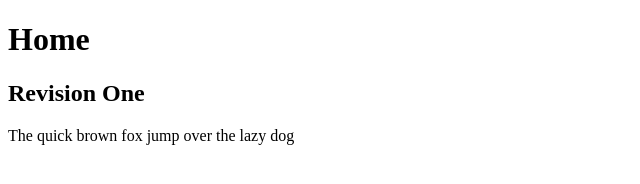
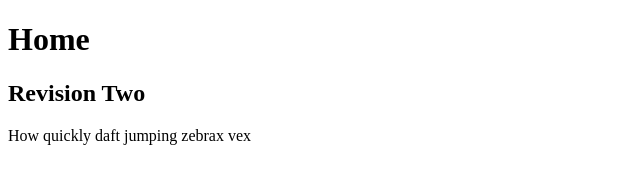
Before and after one commit to engrrosevir/test_repo, a plain HTML site: page index.html in a window 1280 px wide. Shown: the full height of the page, 0-640 px from the left. Drawn offline with Linux system fonts and the light colour scheme.

Commit message:
revision two

```diff
--- a/index.html
+++ b/index.html
@@ -7,7 +7,7 @@
 
 <body>
     <h1>Home</h1>
-    <h2>Revision One</h2>
-    <p>The quick brown fox jump over the lazy dog</p>
+    <h2>Revision Two</h2>
+    <p>How quickly daft jumping zebrax vex</p>
 </body>
 </html>
```
